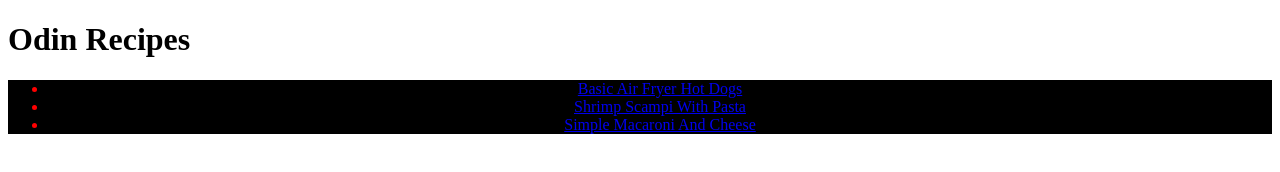
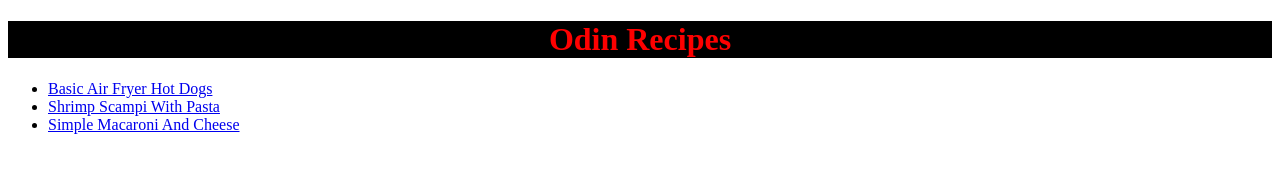
Before and after one commit to KingKamikazeM/odin-recipes, a plain HTML site: page index.html in a window 1280 px wide. Drawn offline with Linux system fonts and the light colour scheme.

Commit message:
Change syntex
changed syntex to have new id name and removed selector class "first"

```diff
--- a/styles.css
+++ b/styles.css
@@ -2,7 +2,7 @@ body{
     font-family: "Times New Roman", sans-serif;
 }
 
-#odin,.first{
+#title{
     color: red;
     background-color: black;
     text-align: center;
```
